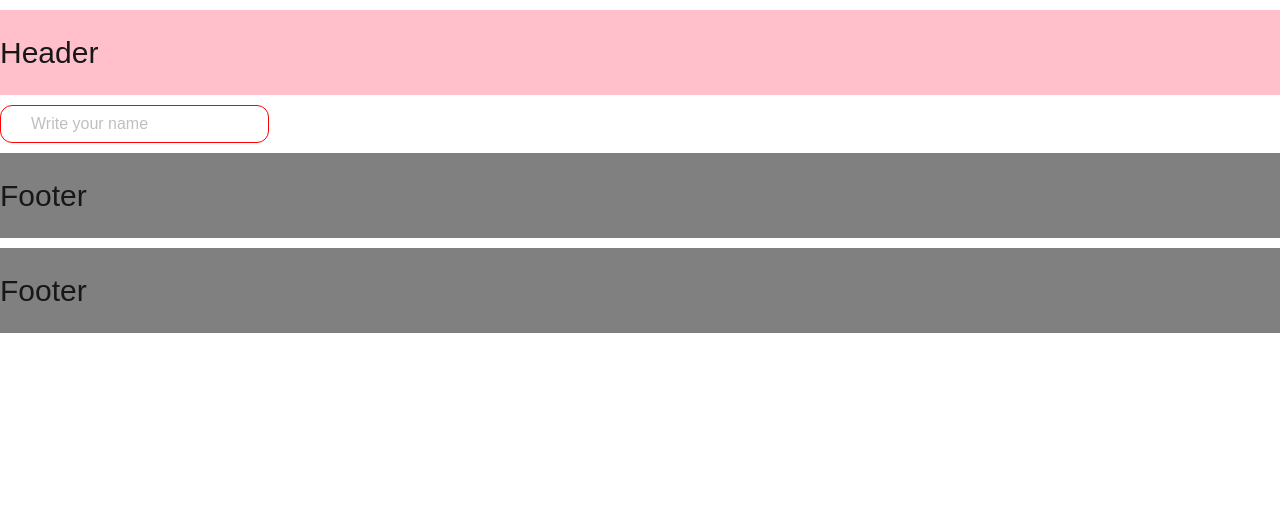
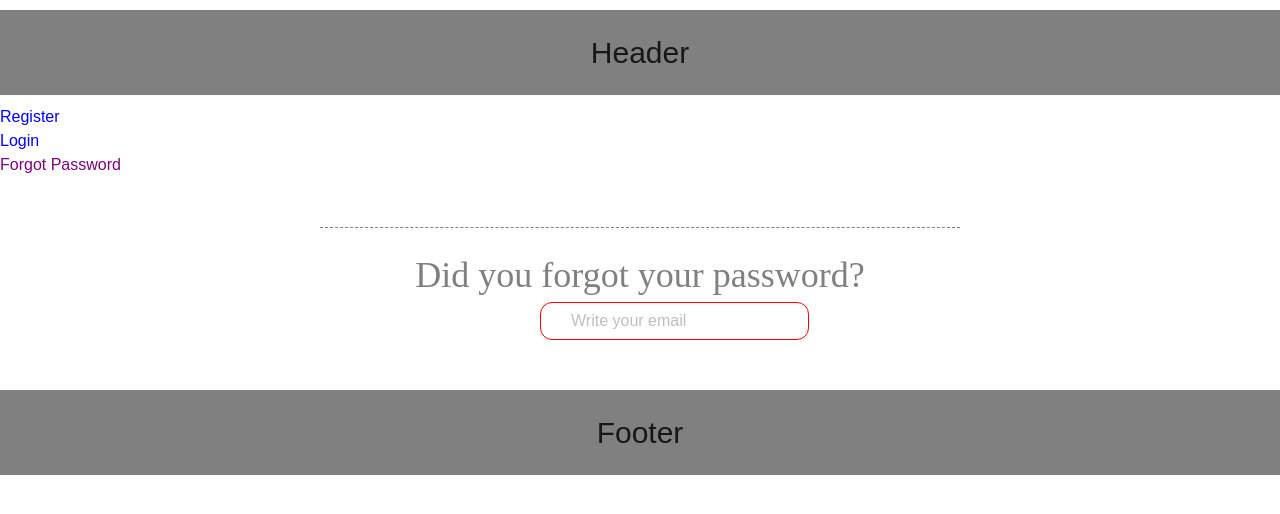
Before and after one commit to ZhannaKanal/nextcodevolution, a Next.js app: page /forgot-password in a window 1280 px wide. Shown: the top 514 px of the page. Built offline with nearby package versions, Linux system fonts and the light colour scheme.

Commit message:
active Links

```diff
--- a/src/app/(auth)/forgot-password/page.tsx
+++ b/src/app/(auth)/forgot-password/page.tsx
@@ -1,10 +1,23 @@
-import '../../globals.css'
+import "../../globals.css";
 
-export default function ForgotPassword(){
-    return (
-        <label htmlFor="" className="">
-            <input type="text" className="w- p-[6px] px-[30px] border-[red] border-[1px] rounded-[12px] focus:outline-none focus:ring-2 focus:ring-[pink] text-[grey]" placeholder="Write your name" />
-        </label>
-
-    )
+export default function ForgotPassword() {
+  return (
+    <div className="my-[50px]">
+      <hr className="h-[0.5px] w-1/2 mx-auto border-t border-dashed border-[grey] my-[20px]" />
+      <div className="max-w-[1300px] w-full mx-auto ">
+        <h1 className="text-[36px] text-[grey] font-[bold] text-center">
+          Did you forgot your password?
+        </h1>
+        <div className="max-w-[200px] w-full mx-auto">
+          <label htmlFor="">
+            <input
+              type="text"
+              className="w- p-[6px] px-[30px] border-[red] border-[1px] rounded-[12px] focus:outline-none focus:ring-2 focus:ring-[pink] text-[grey]"
+              placeholder="Write your email"
+            />
+          </label>
+        </div>
+      </div>
+    </div>
+  );
 }
--- a/src/app/(auth)/layout.tsx
+++ b/src/app/(auth)/layout.tsx
@@ -1,26 +1,41 @@
-import '../globals.css'
+"use client";
 
-export const metadata = {
-  title: 'Next.js',
-  description: 'Generated by Next.js',
-}
+import "../globals.css";
+import Link from "next/link";
+import { usePathname } from "next/navigation";
+
+
+const navLinks = [
+  { name: "Register", href: "/register" },
+  { name: "Login", href: "/login" },
+  { name: "Forgot Password", href: "/forgot-password" },
+];
 
 export default function AuthLayout({
   children,
 }: {
-  children: React.ReactNode
+  children: React.ReactNode;
 }) {
+  const pathName = usePathname();
   return (
-    <html lang="en">
-      <body>
-
-        {children}
-        <footer className="text-[30px] bg-[grey] py-[20px] my-[10px]">
-          Footer
-        </footer>
-        </body>
-    </html>
-  )
+    <div>
+      {navLinks.map((link) => {
+        const isActive =
+          pathName === link.href ||
+          (pathName.startsWith(link.href) && link.href !== "/");
+        return (
+          <Link
+            className={isActive ? "text-[purple]" : "text-[blue]"}
+            href={link.href}
+            key={link.name}
+          >
+            {link.name} <br />
+          </Link>
+        );
+      })}
+      {children}
+    </div>
+  );
 }
 
 // import './globals.css'
--- a/src/app/layout.tsx
+++ b/src/app/layout.tsx
@@ -17,11 +17,11 @@ export default function RootLayout({
   return (
     <html lang="en">
       <body>
-        <header className="text-[30px] bg-[pink] py-[20px] my-[10px]">
+        <header className="text-[30px] bg-[grey] py-[20px] my-[10px] text-center">
           Header
         </header>
         {children}
-        <footer className="text-[30px] bg-[grey] py-[20px] my-[10px]">
+        <footer className="text-[30px] bg-[grey] py-[20px] my-[10px] text-center">
           Footer
         </footer>
         </body>
```
